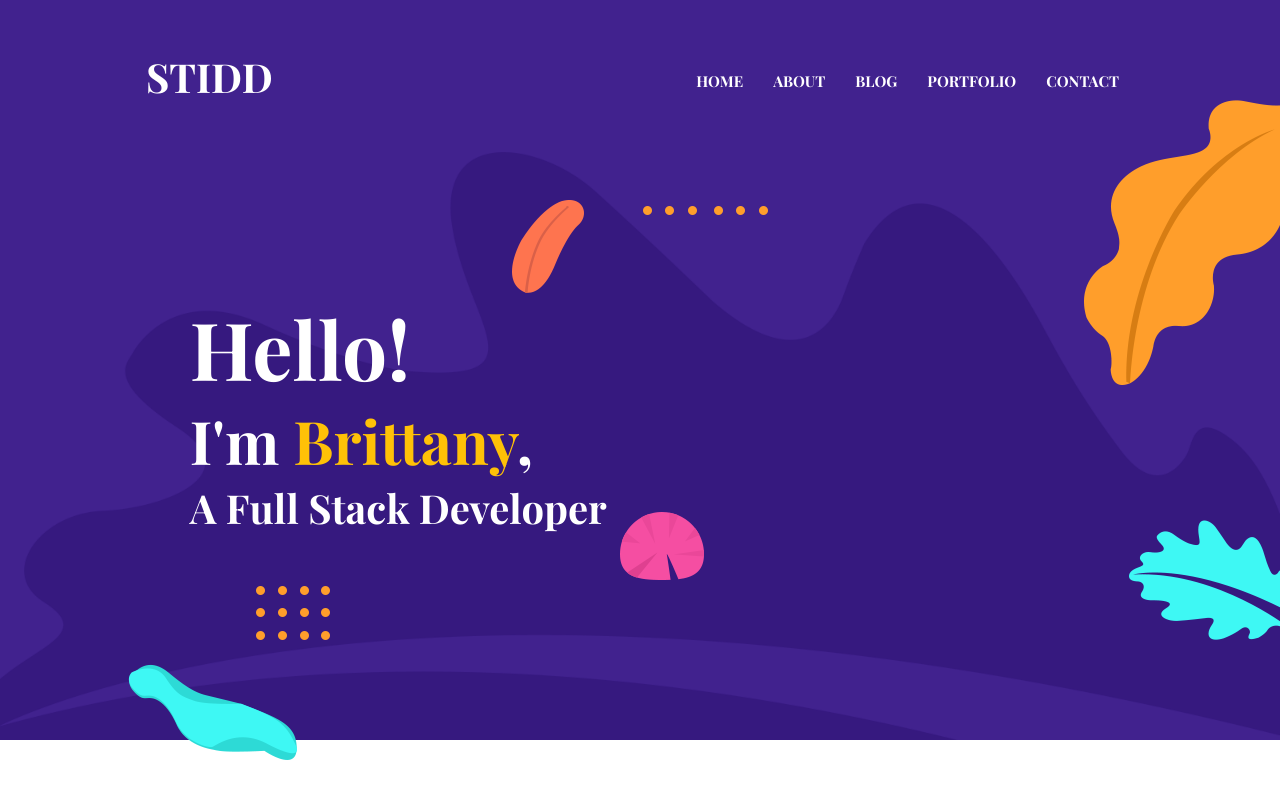
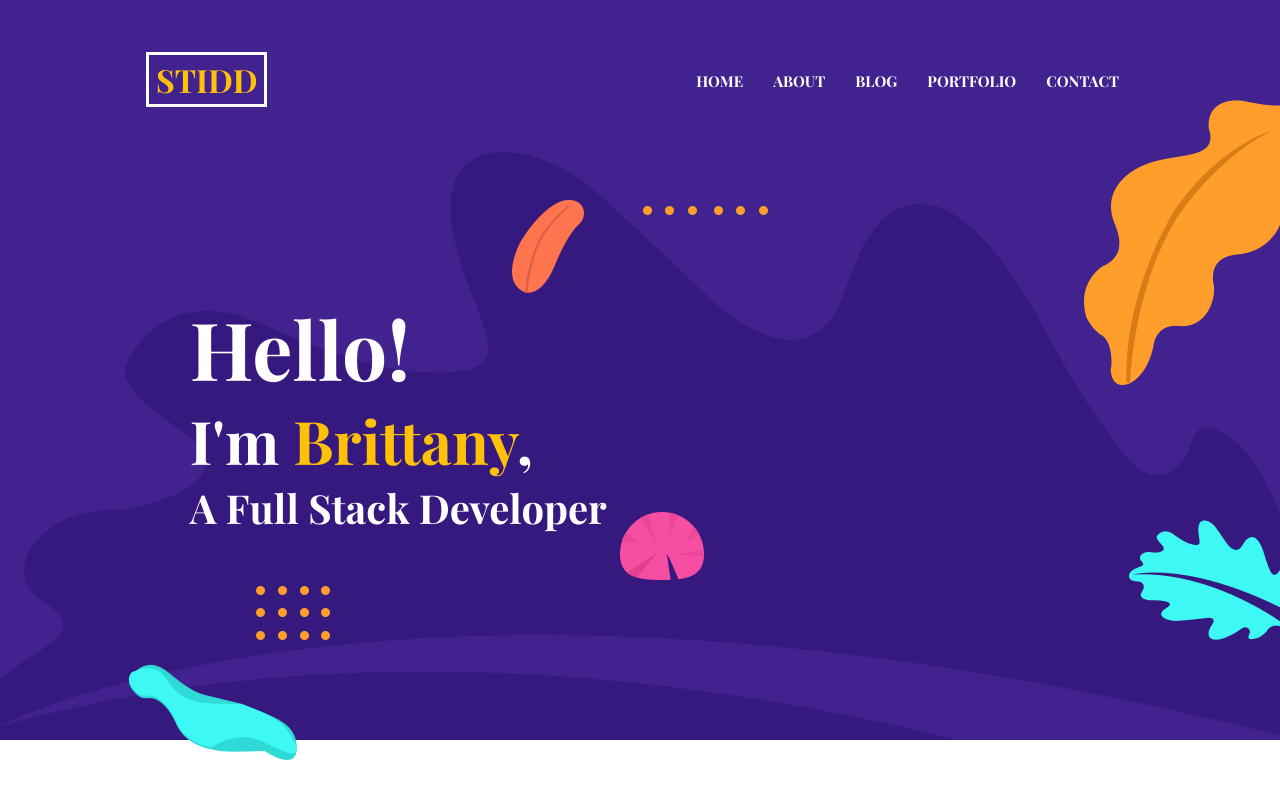
Before and after one commit to bcstidd/portfolio2, a website: page theme/index.html in a window 1280 px wide. Shown: the top 800 px of the page. Drawn offline with nearby package versions, Linux system fonts and the light colour scheme.

Commit message:
style test 2 - animation width, logo name/color/size, correct z-index

```diff
--- a/theme/css/style.css
+++ b/theme/css/style.css
@@ -309,6 +309,13 @@ a:hover {
   font-family: "Playfair Display", serif !important;
 }
 
+#logo-name {
+  color: #ffc107;
+  border: 3px solid white;
+  padding: 3px 7px 3px 7px;
+  font-size: xx-large;
+}
+
 #name {
   color: #ffc107;
   z-index: 2;
@@ -457,6 +464,7 @@ textarea.form-control {
 .layer {
   position: absolute;
   z-index: 1;
+
 }
 
 #l1 {
```
